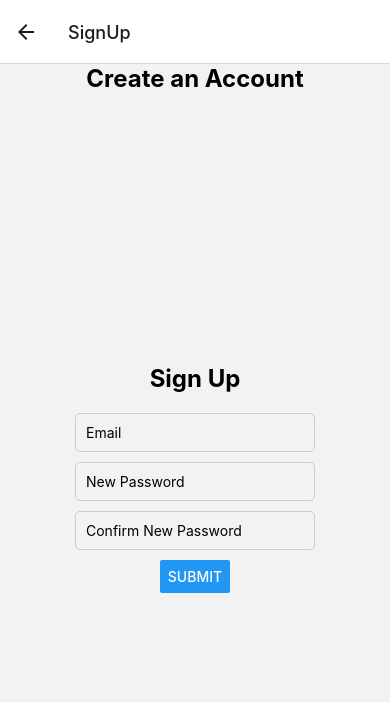
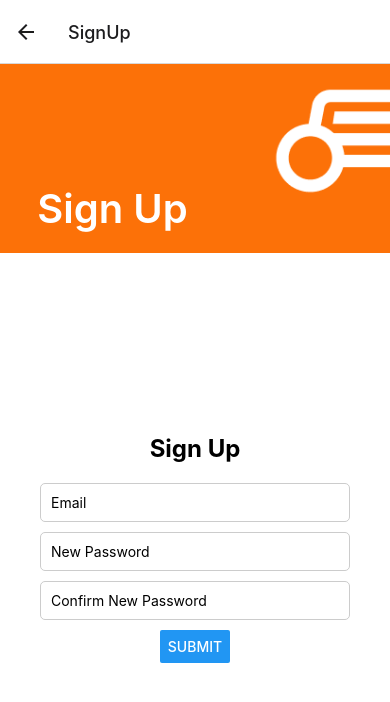
Before and after one commit to sohamsal/measured-golf, a React Native app: screen /SignUp in a window 390 px wide. Shown: the top 702 px of the page. Built offline with nearby package versions, Linux system fonts and the light colour scheme.

Commit message:
started styling on login and signup screens

```diff
--- a/screens/LoginScreen.js
+++ b/screens/LoginScreen.js
@@ -1,12 +1,15 @@
 import React from 'react';
-import { View, Text, StyleSheet } from 'react-native';
+import { View, Text, StyleSheet, ImageBackground } from 'react-native';
 import LoginForm from './forms/LoginForm'; // Import the LoginForm component
 
 const LoginScreen = () => {
   return (
     <View style={styles.container}>
-      <Text style={styles.title}>Login</Text>
-      <LoginForm />
+      <ImageBackground source={require('./images/FullClub.png')} style={styles.backgroundImage0}></ImageBackground>
+      <Text style={styles.bigText}>Login</Text>
+      <View style={styles.form}>
+        <LoginForm />
+      </View>
     </View>
   );
 };
@@ -14,15 +17,33 @@ const LoginScreen = () => {
 const styles = StyleSheet.create({
   container: {
     flex: 1,
-    justifyContent: 'center',
+    backgroundColor: '#fc7108',
     alignItems: 'center',
-    paddingHorizontal: 20,
   },
-  title: {
-    fontSize: 24,
-    fontWeight: 'bold',
-    marginBottom: 20,
+  bigText: {
+    marginTop: 200,
+    fontSize: 40,
+    textAlign: 'left',
+    color: 'white',
+    paddingRight: 200,
+    paddingLeft: 35,
+    fontWeight: '600', // 400 is normal text, 700 is bold
   },
+  backgroundImage0: {
+    position: 'absolute',
+    width: 180,
+    height: 190,
+    top: -20,
+    left: 210,
+    zIndex: 1,
+  },
+  form: {
+    marginTop: 20,
+    backgroundColor: 'white',
+    flex: 1, // Fill the available vertical space
+    width: '100%', // Fill the entire width of the screen
+    paddingHorizontal: 20, // Add horizontal padding for better appearance
+  }
 });
 
 export default LoginScreen;
--- a/screens/SignUpScreen.js
+++ b/screens/SignUpScreen.js
@@ -1,12 +1,15 @@
 import React from 'react';
-import { View, Text, StyleSheet } from 'react-native';
+import { View, Text, StyleSheet, ImageBackground } from 'react-native';
 import SignUpForm from './forms/SignUpForm'; // Import the SignUpForm component
 
 const SignUpScreen = () => {
   return (
     <View style={styles.container}>
-      <Text style={styles.title}>Create an Account</Text>
-      <SignUpForm />
+      <ImageBackground source={require('./images/CutOffClub.png')} style={styles.backgroundImage0}></ImageBackground>
+      <Text style={styles.bigText}>Sign Up</Text>
+      <View style={styles.form}>
+        <SignUpForm />
+      </View>
     </View>
   );
 };
@@ -14,15 +17,33 @@ const SignUpScreen = () => {
 const styles = StyleSheet.create({
   container: {
     flex: 1,
-    justifyContent: 'center',
+    backgroundColor: '#fc7108',
     alignItems: 'center',
-    paddingHorizontal: 20,
   },
-  title: {
-    fontSize: 24,
-    fontWeight: 'bold',
-    marginBottom: 20,
+  bigText: {
+    marginTop: 120,
+    fontSize: 40,
+    textAlign: 'left',
+    color: 'white',
+    paddingRight: 200,
+    paddingLeft: 35,
+    fontWeight: '600', // 400 is normal text, 700 is bold
   },
+  backgroundImage0: {
+    position: 'absolute',
+    width: 120,
+    height: 190,
+    top: -60,
+    left: 270,
+    zIndex: 1,
+  },
+  form: {
+    marginTop: 20,
+    backgroundColor: 'white',
+    flex: 1, // Fill the available vertical space
+    width: '100%', // Fill the entire width of the screen
+    paddingHorizontal: 20, // Add horizontal padding for better appearance
+  }
 });
 
 export default SignUpScreen;
--- a/screens/forms/LoginForm.js
+++ b/screens/forms/LoginForm.js
@@ -1,5 +1,5 @@
 import React, { useState } from 'react';
-import { View, TextInput, Button, StyleSheet } from 'react-native';
+import { View, TextInput, Text, Button, StyleSheet } from 'react-native';
 import { useNavigation } from '@react-navigation/native';
 
 const LoginForm = () => {
@@ -25,6 +25,7 @@ const LoginForm = () => {
 
     return (
       <View style={styles.container}>
+        <Text style={styles.title}>Login</Text>
         <TextInput
           style={styles.input}
           placeholder="Email"
@@ -52,6 +53,11 @@ const LoginForm = () => {
       alignItems: 'center',
       paddingHorizontal: 20,
     },
+    title: {
+      fontSize: 24,
+      fontWeight: 'bold',
+      marginBottom: 20,
+    },
     input: {
       width: '100%',
       marginBottom: 10,
```
Also changed, not shown: screens/images/CutOffClub.png (added), screens/images/FullClub.png (added).
